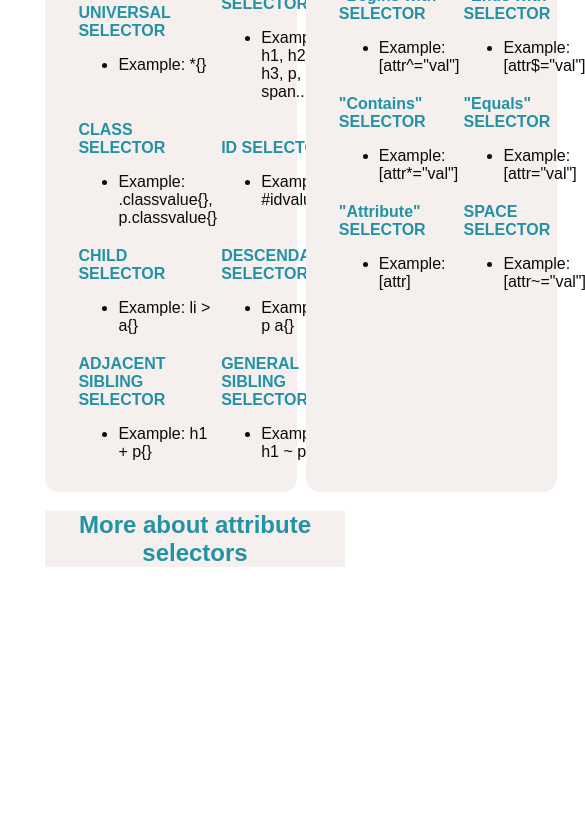
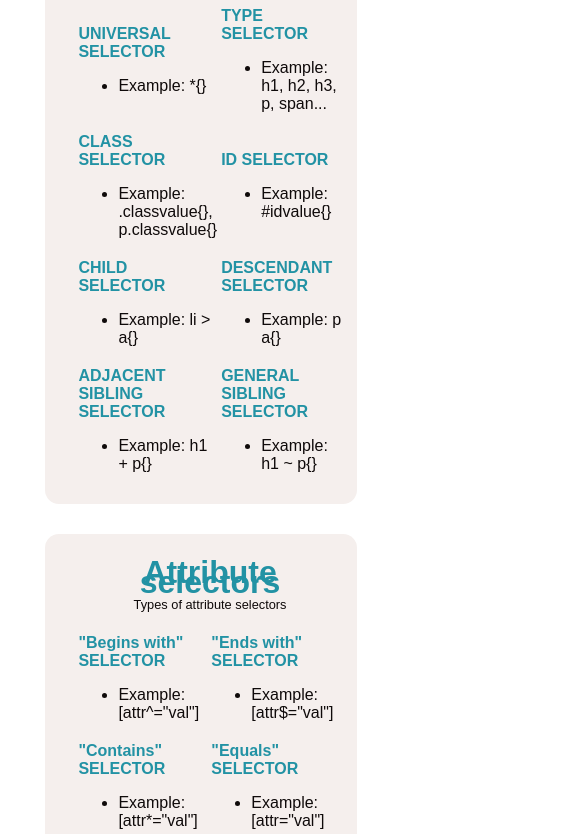
Before and after one commit to lirimahmeti/lirimahmeti-web.github.io, a plain HTML site: page weeks/weekfour.html in a window 390 px wide. Shown: the part 201-1035 px from the top of the page, 585 px wide, since content can reach past the window. Before the commit the page ends 844 px from the top, so only its background shows below. Drawn offline with Linux system fonts and the light colour scheme.

Commit message:
rregullova per mobile

```diff
--- a/weeks/stylesheet.css
+++ b/weeks/stylesheet.css
@@ -21,7 +21,7 @@ header{
     font-weight: lighter;
 
   }
-  .container{
+  .container-left , .container-right{
     background-color: #F5EFED;
     color: #0F0A0A;
     width: 70%;
@@ -29,29 +29,32 @@ header{
     padding: 12px;
     padding-left: 30px;
     border-radius: 14px;
+    flex-basis: 50%;
+    margin-left: 30px;
+
 
   }
-  .container h1{
+  .container-left h1, .container-right h1{
     text-align: center;
   }
-  .container1{
-    background-color: #F5EFED;
-    color: #0F0A0A;
-    width: 70%;
-    max-width: 600px;
-    padding: 12px;
-    padding-left: 30px;
-    border-radius: 14px;
-    margin-left: 3%;
-  }
-  .container1 h1{
-    text-align: center;
-  }
+
   td > li {
     list-style: none;
     color: #2292A4;
     font-weight: bold;
   }
+  @media (max-width: 768px){
+    .parent{
+        flex-direction: column;
+    }
+    .container-left, .container-right{
+        flex-basis: 100%;
+        width: 90%;
+        margin-left: 0px;
+        margin-top: 30px;
+    }
+  }
+
   .part2{
     background-color: #F5EFED;
     width: 80%;
--- a/weeks/weekfour.html
+++ b/weeks/weekfour.html
@@ -13,7 +13,7 @@
   <p>of becoming a full stack developer</p>
 </header>
 <div class="parent">
-  <div class="container">
+  <div class="container-left">
     <h1>Selectors <br> <p>Types of selectors</p></h1>
 
     <table border="0" width="100%">
@@ -92,7 +92,7 @@
       </table>
   </div>
 
-  <div class="container1">
+  <div class="container-right">
     <table border="0" width="100%">
       <h1>Attribute selectors <br> <p>Types of attribute selectors</p></h1>
       <tr>
```
